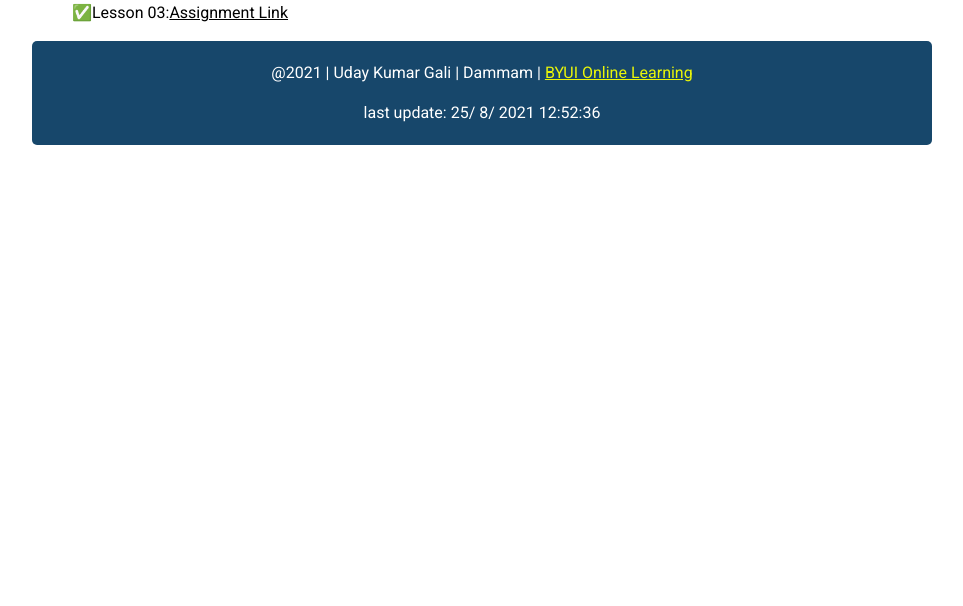
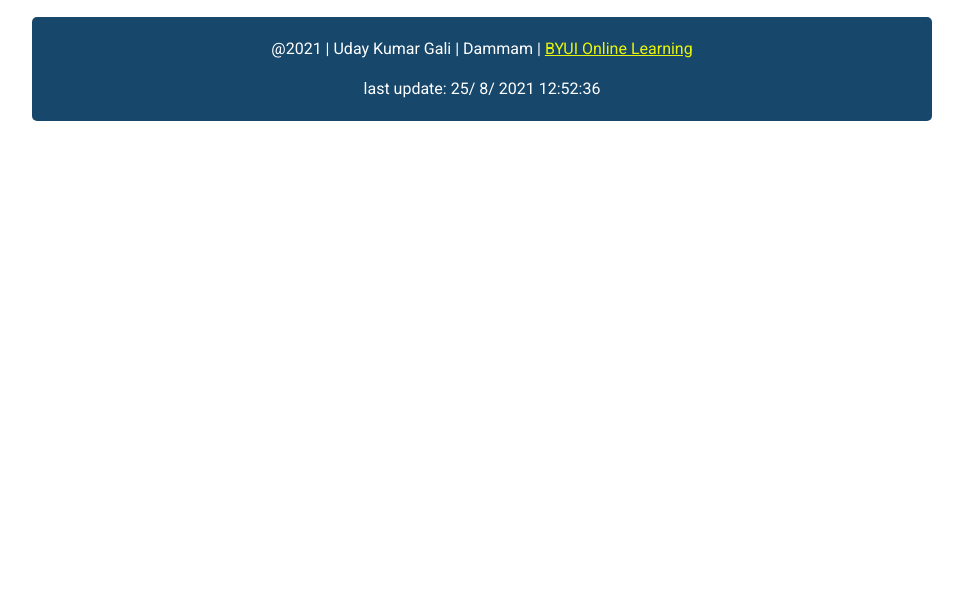
Before and after one commit to ugali/wdd230, a plain HTML site: page index.html in a window 1280 px wide. Shown: the part 194-800 px from the top of the page, without its empty margins (158-1121 px from the left). Drawn offline with Linux system fonts and the light colour scheme.

Commit message:
portal updated

```diff
--- a/index.html
+++ b/index.html
@@ -26,7 +26,7 @@
             <section>
                 <ul>
                     <li>Lesson 02:<a href="Lesson2/design-principles.html">Lesson2: Design Design-Principles</a></li>
-                    <li>Lesson 03:<a href="#">Assignment Link</a></li>
+                    <!-- <li>Lesson 03:<a href="#">Assignment Link</a></li> -->
                         <!-- <li>Lesson 05:<a href="#">Assignment Link</a></li>
                         <li>Lesson 06:<a href="#">Assignment Link</a></li>
                         <li>Lesson 07:<a href="#">Assignment Link</a></li>
```
